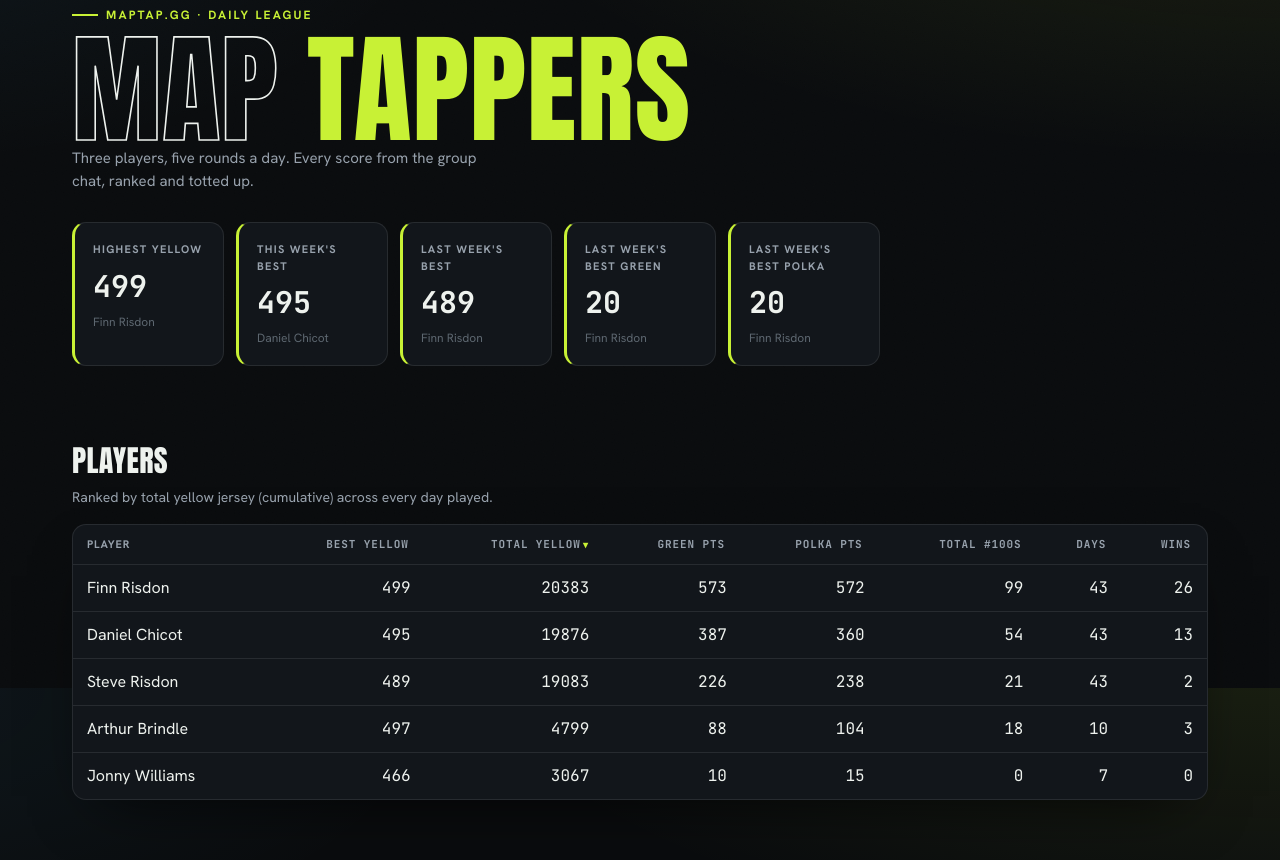
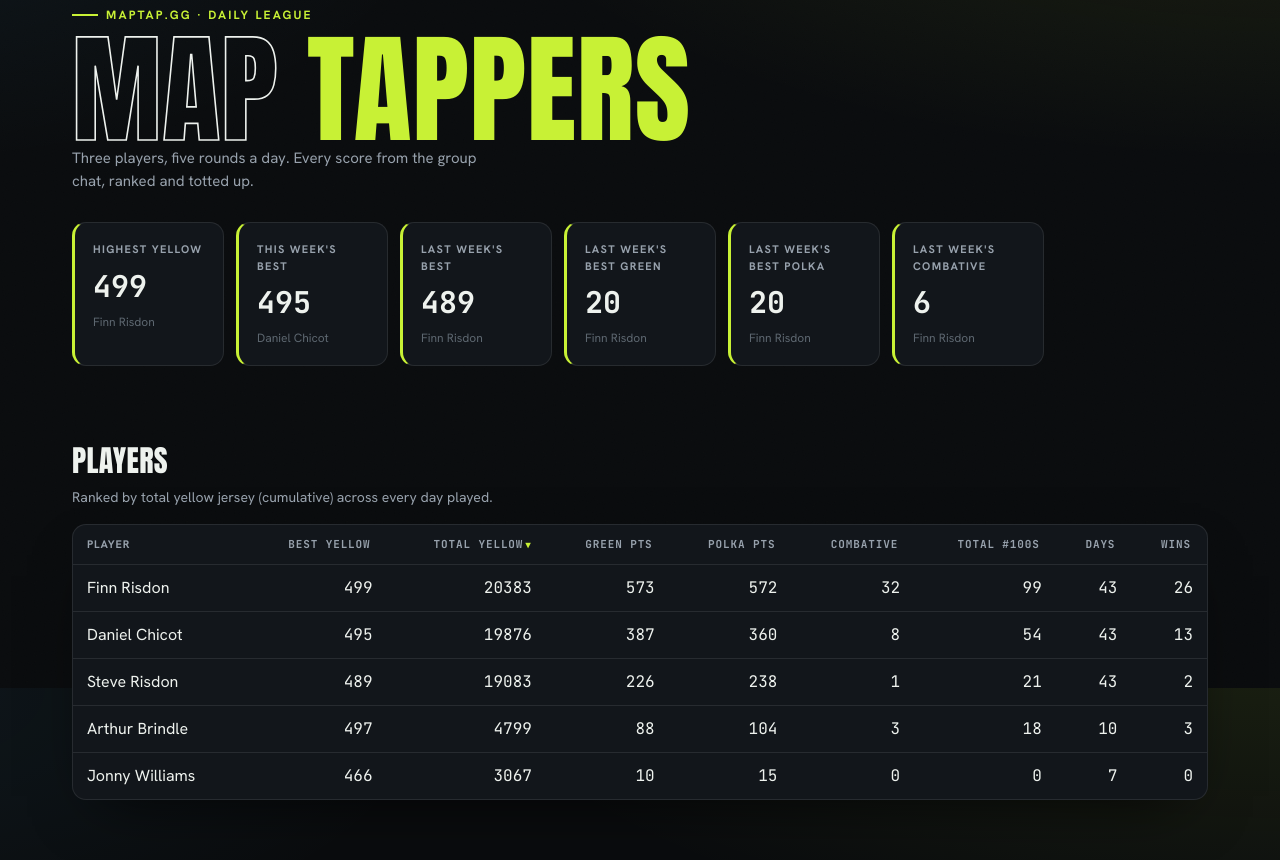
Before and after one commit to DanielChicot/maptap, a FastAPI app: page /players in a window 1280 px wide. Shown: the part 112-972 px from the top of the page. Run offline with FastAPI, Linux system fonts and the light colour scheme; data comes from the database, SQL or seed files in the repository.

Commit message:
feat: add combative rider to days, players and hero UI

```diff
--- a/src/maptap/app.py
+++ b/src/maptap/app.py
@@ -10,6 +10,7 @@ from fastapi.templating import Jinja2Templates
 from maptap.db import connect
 from maptap.metrics import (
     all_entries,
+    combative_win_counts,
     daily_leaderboard,
     daily_win_counts,
     green_jersey_win_counts,
@@ -50,13 +51,15 @@ def players(request: Request):
 
 @app.get("/days", response_class=HTMLResponse)
 def days(request: Request, sort: str = "cumulative"):
-    if sort not in ("cumulative", "green", "polka"):
+    if sort not in ("cumulative", "green", "polka", "combative"):
         sort = "cumulative"
     with closing(_conn()) as conn:
         if sort == "green":
             win_counts = green_jersey_win_counts(conn)
         elif sort == "polka":
             win_counts = polka_jersey_win_counts(conn)
+        elif sort == "combative":
+            win_counts = combative_win_counts(conn)
         else:
             win_counts = daily_win_counts(conn, metric="cumulative")
         context = {
--- a/src/maptap/templates/base.html
+++ b/src/maptap/templates/base.html
@@ -56,6 +56,11 @@
                     <div class="value">{{ stats.last_week_best_polka if stats.last_week_best_polka is not none else '—' }}</div>
                     <div class="sub">{{ stats.last_week_best_polka_player or 'no rides' }}</div>
                 </div>
+                <div class="stat">
+                    <div class="label">Last Week's Combative</div>
+                    <div class="value">{{ stats.last_week_combative if stats.last_week_combative is not none else '—' }}</div>
+                    <div class="sub">{{ stats.last_week_combative_player or 'no rides' }}</div>
+                </div>
             </div>
         </div>
     </header>
--- a/src/maptap/templates/days.html
+++ b/src/maptap/templates/days.html
@@ -10,9 +10,10 @@
         <a class="chip {% if sort == 'cumulative' %}active{% endif %}" href="/days">Yellow</a>
         <a class="chip {% if sort == 'green' %}active{% endif %}" href="/days?sort=green">Green</a>
         <a class="chip {% if sort == 'polka' %}active{% endif %}" href="/days?sort=polka">Polka</a>
+        <a class="chip {% if sort == 'combative' %}active{% endif %}" href="/days?sort=combative">Combative</a>
     </div>
     <div class="chips">
-        <span class="chip-label">Daily wins ({{ 'Green' if sort == 'green' else 'Polka' if sort == 'polka' else 'Yellow' }})</span>
+        <span class="chip-label">Daily wins ({{ {'green': 'Green', 'polka': 'Polka', 'combative': 'Combative'}.get(sort, 'Yellow') }})</span>
         {% for w in win_counts %}
         <span class="chip static">{{ w.player }} · {{ w.wins }}</span>
         {% endfor %}
@@ -25,7 +26,7 @@
         <table>
             <caption>{{ day.game_date }}</caption>
             <thead>
-                <tr><th class="num">#</th><th class="txt">Player</th><th class="num">Yellow</th><th class="num">Green</th><th class="num">Polka</th></tr>
+                <tr><th class="num">#</th><th class="txt">Player</th><th class="num">Yellow</th><th class="num">Green</th><th class="num">Polka</th><th class="num">100s</th></tr>
             </thead>
             <tbody>
                 {% for s in day.standings %}
@@ -35,6 +36,7 @@
                     <td class="num">{{ s.cumulative }}</td>
                     <td class="num">{{ s.green }}</td>
                     <td class="num">{{ s.polka }}</td>
+                    <td class="num">{{ s.hundreds }}</td>
                 </tr>
                 {% endfor %}
             </tbody>
--- a/src/maptap/templates/players.html
+++ b/src/maptap/templates/players.html
@@ -13,6 +13,7 @@
                 <th class="num" data-sort="number" data-sorted="desc">Total Yellow</th>
                 <th class="num" data-sort="number">Green Pts</th>
                 <th class="num" data-sort="number">Polka Pts</th>
+                <th class="num" data-sort="number">Combative</th>
                 <th class="num" data-sort="number">Total #100s</th>
                 <th class="num" data-sort="number">Days</th>
                 <th class="num" data-sort="number">Wins</th>
@@ -26,6 +27,7 @@
                 <td class="num">{{ p.total_cumulative }}</td>
                 <td class="num">{{ p.green_points }}</td>
                 <td class="num">{{ p.polka_points }}</td>
+                <td class="num">{{ p.combative_wins }}</td>
                 <td class="num">{{ p.total_hundreds }}</td>
                 <td class="num">{{ p.days_played }}</td>
                 <td class="num">{{ p.wins }}</td>
```
Also changed, not shown: tests/test_app.py (+44 -1 lines).
